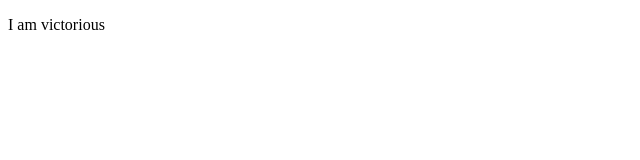
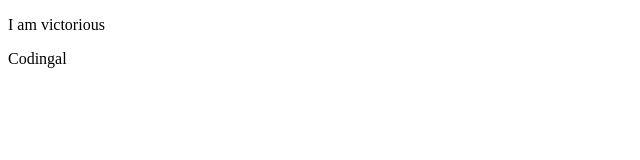
Before and after one commit to molatunbosun/virus, a plain HTML site: page index.html in a window 1280 px wide. Shown: the full height of the page, 0-640 px from the left. Drawn offline with Linux system fonts and the light colour scheme.

Commit message:
added a new paragraph

```diff
--- a/index.html
+++ b/index.html
@@ -5,5 +5,6 @@
 </head>
 <body>
  <p>I am victorious</p>
+ <p>Codingal</p>
 </body>
 </html>
```
